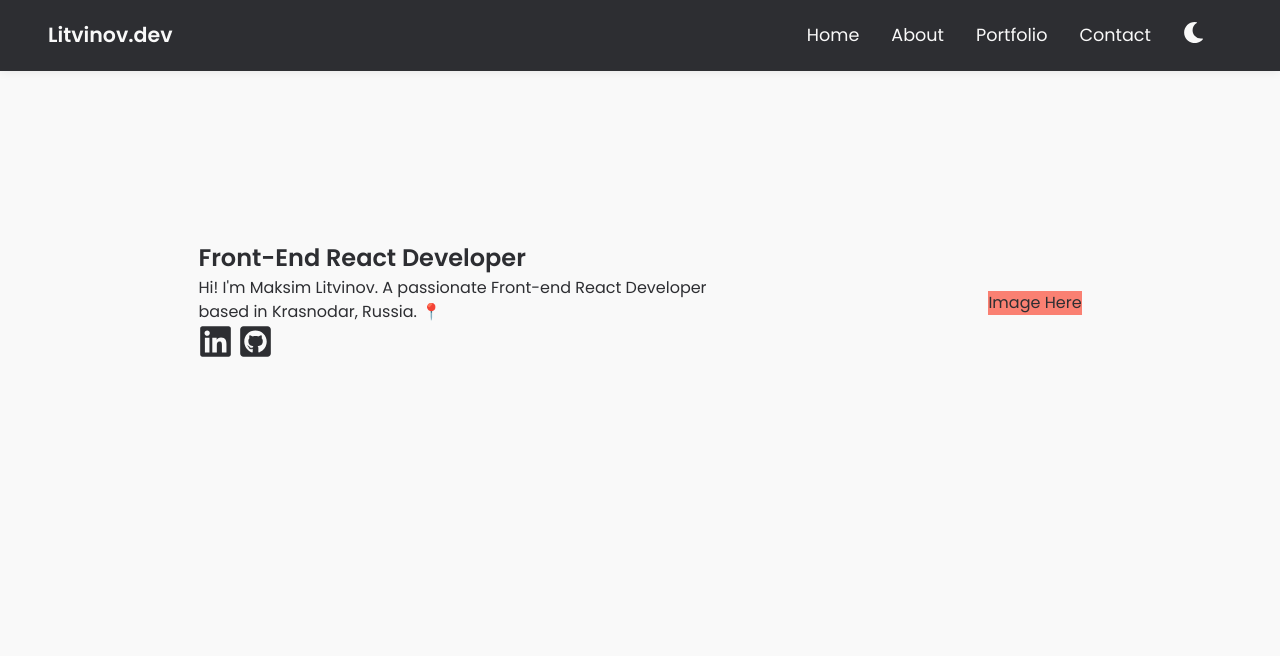
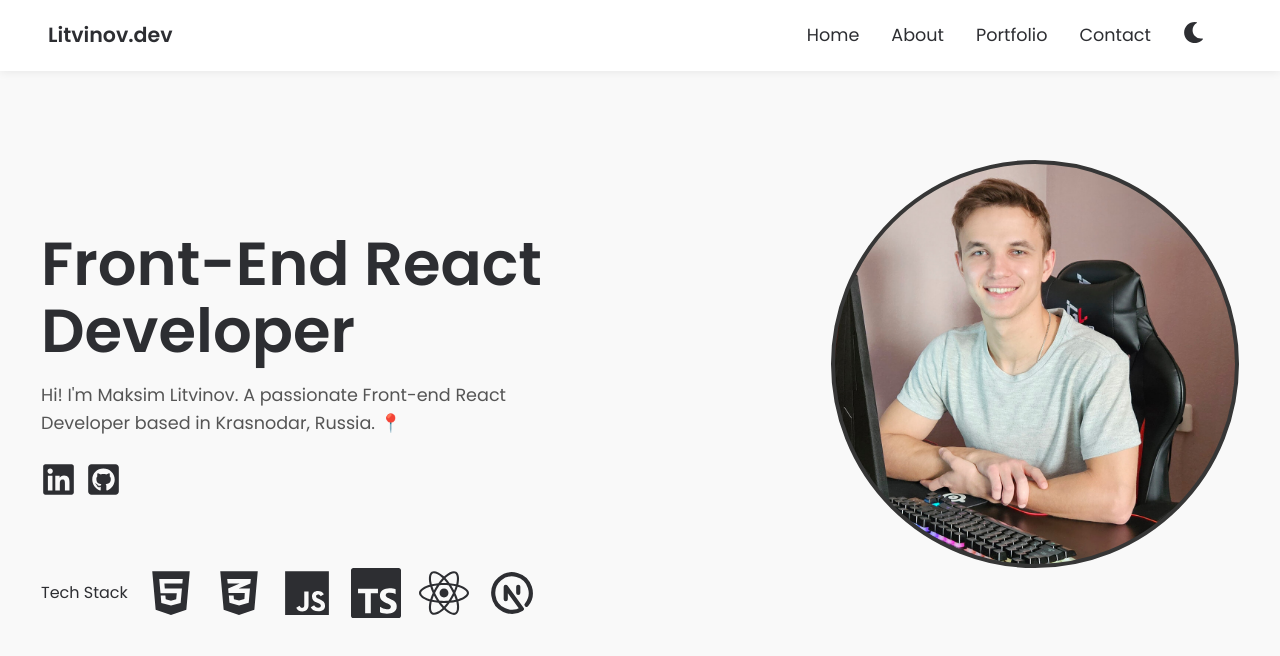
Before and after one commit to litvnvdev/maksim_litvinov_website, a React (Vite) app: page / in a window 1280 px wide. Shown: the top 656 px of the page. Built offline with nearby package versions, Linux system fonts and the light colour scheme.

Commit message:
work with hero section

```diff
--- a/src/components/Hero.tsx
+++ b/src/components/Hero.tsx
@@ -1,37 +1,83 @@
 import styled from "styled-components";
-import { FaLinkedin, FaGithubSquare } from "react-icons/fa";
+import { FaLinkedin, FaGithubSquare, FaHtml5, FaCss3Alt } from "react-icons/fa";
+import { IoLogoJavascript } from "react-icons/io5";
+import { SiTypescript } from "react-icons/si";
+import { FaReact } from "react-icons/fa6";
+import { TbBrandNextjs } from "react-icons/tb";
 
-import { Container, Content } from "../styles/utils";
+import { Container, Content, Wrapper } from "../styles/utils";
+import MeImg2 from "../assets/images/me2.jpg";
 
-const HeroText = styled.div`
+const HeroTextBlock = styled.div`
+  line-height: 1.6;
   display: flex;
+  font-size: 1.1rem;
   flex-direction: column;
   max-width: 550px;
 `;
+
+const HeroText = styled.p`
+  margin-top: 1rem;
+  color: ${({ theme }) => theme.pText};
+`;
 const HeroImg = styled.div`
-  max-width: 500px;
-  background: salmon;
+  background-image: url(${MeImg2});
+  background-position: 40%;
+  background-size: cover;
+  background-repeat: no-repeat;
+  border: 4px solid ${({ theme }) => theme.border};
+  border-radius: 50%;
+  width: 25rem;
+  height: 25rem;
+`;
+const IconBlock = styled.div`
+  margin-top: 1.5rem;
+  display: flex;
+  max-width: 5rem;
+  justify-content: space-between;
+`;
+
+const TechBlock = styled.div`
+  display: flex;
+  align-items: center;
+  max-width: 31rem;
+  gap: 0.5rem;
+  justify-content: space-between;
 `;
 
 const Hero = () => {
   return (
-    <section>
+    <Wrapper>
       <Container direction="column">
         <Content gap="15rem" width="107rem">
-          <HeroText>
-            <h1>Front-End React Developer</h1>
-            <p>
+          <HeroTextBlock>
+            <h1
+              style={{ fontSize: "3.8rem", lineHeight: 1.1, fontWeight: 600 }}
+            >
+              Front-End React Developer
+            </h1>
+            <HeroText>
               Hi! I'm Maksim Litvinov. A passionate Front-end React Developer
               based in Krasnodar, Russia. 📍
-            </p>
-            <div>
-              <FaLinkedin size={35} /> <FaGithubSquare size={35} />
-            </div>
-          </HeroText>
-          <HeroImg>Image Here</HeroImg>
+            </HeroText>
+            <IconBlock>
+              <FaLinkedin size={35} style={{ cursor: "pointer" }} />
+              <FaGithubSquare size={35} style={{ cursor: "pointer" }} />
+            </IconBlock>
+          </HeroTextBlock>
+          <HeroImg />
         </Content>
+        <TechBlock>
+          <p>Tech Stack</p>
+          <FaHtml5 size={50} />
+          <FaCss3Alt size={50} />
+          <IoLogoJavascript size={50} />
+          <SiTypescript size={50} />
+          <FaReact size={50} />
+          <TbBrandNextjs size={50} />
+        </TechBlock>
       </Container>
-    </section>
+    </Wrapper>
   );
 };
 
--- a/src/components/Nav.tsx
+++ b/src/components/Nav.tsx
@@ -5,7 +5,6 @@ type NavProps = {
 };
 
 const NavMenu = styled.nav`
-  color: #f9f9f9;
   position: fixed;
   z-index: 200;
   font-size: 1.1rem;
@@ -16,7 +15,7 @@ const NavMenu = styled.nav`
   justify-content: space-between;
   align-items: center;
   box-shadow: 0 0 10px rgba(0, 0, 0, 0.09);
-  background: #2d2e32;
+  /* background: #2d2e32; */
 `;
 const List = styled.ul`
   padding-right: 1rem;
--- a/src/styles/GlobalStyles.ts
+++ b/src/styles/GlobalStyles.ts
@@ -5,10 +5,13 @@ export const GlobalStyles = createGlobalStyle`
 body{
     height: 100vh;
     position: relative;
-    background: ${({theme})=>theme.background};
+    background: ${({theme})=>theme.body};
     color: ${({theme})=>theme.text};
     font-family: "Poppins", sans-serif;
-    transition: all 0.50s linear;
+    transition: all 0.35s linear;
+}
+nav {
+    background: ${({theme})=>theme.body};
 }
 
 `
--- a/src/styles/Theme.ts
+++ b/src/styles/Theme.ts
@@ -1,11 +1,15 @@
 export const lightTheme = {
-    body: '#fff',
-    text: '#2d2e32',
-    background: '#f9f9f9',
-}
+  body: "#fff",
+  text: "#2d2e32",
+  pText: "#555",
+  background: "#f9f9f9",
+  border: "#363636",
+};
 export const darkTheme = {
-    body: '#363537',
-    text: '#FAFAFA',
-    toggleBorder: '#6B8096',
-    background: '#2d2e32',
-}
+  body: "#2d2e32",
+  text: "#FAFAFA",
+  pText: "#999",
+  toggleBorder: "#6B8096",
+  border: "#f9f9f9",
+  background: "#363537",
+};
--- a/src/styles/utils.ts
+++ b/src/styles/utils.ts
@@ -6,6 +6,15 @@ type StyleProps = {
   width?: string;
 };
 
+export const Wrapper = styled.section<StyleProps>`
+  position: relative;
+  background: ${({ theme }) => theme.background};
+  width: 100%;
+  display: flex;
+  flex-direction: column;
+  padding-top: 5rem;
+  padding-bottom: 5rem;
+`;
 export const Container = styled.div<StyleProps>`
   position: relative;
   display: flex;
@@ -16,7 +25,7 @@ export const Container = styled.div<StyleProps>`
   padding-right: 0.5rem;
   margin-left: auto;
   margin-right: auto;
-  padding-top: 15rem;
+  padding-top: 5rem;
 `;
 export const Content = styled.div<StyleProps>`
   margin: 0 auto;
```
Also changed, not shown: src/assets/images/me.jpg (added), src/assets/images/me2.jpg (added).
